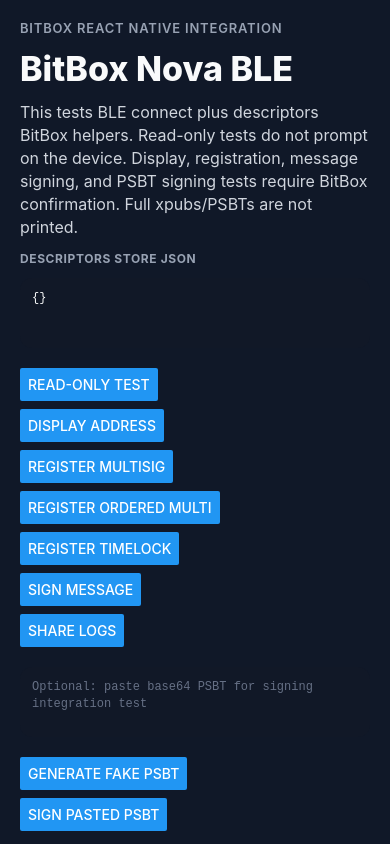
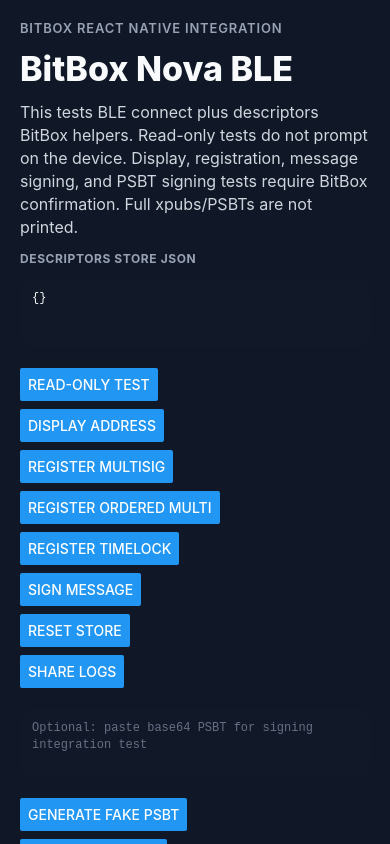
Before and after one commit to bitcoinerlab/descriptors-rn-integration, a React Native app: screen / in a window 390 px wide. Built offline with nearby package versions, Linux system fonts and the light colour scheme; what @bitcoinerlab/descriptors would draw is missing.

Commit message:
test: add reset store control

```diff
--- a/App.tsx
+++ b/App.tsx
@@ -218,6 +218,11 @@
 
   function resetLog() {
     setLog([]);
+  }
+
+  function resetStore() {
+    setStoreJson(EMPTY_STORE_JSON);
+    add("Reset descriptors store JSON to {}.");
   }
 
   function add(text: string) {
@@ -564,6 +569,7 @@
               onPress={runMessageSignTest}
               disabled={running}
             />
+            <Button title="Reset Store" onPress={resetStore} disabled={running} />
             <Button title="Share Logs" onPress={shareLog} disabled={running} />
           </View>
           <TextInput
```
